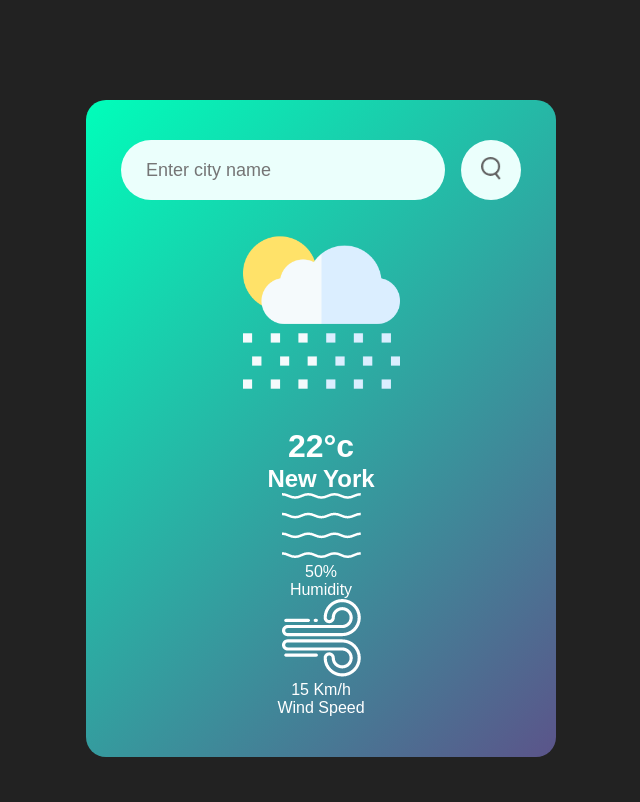
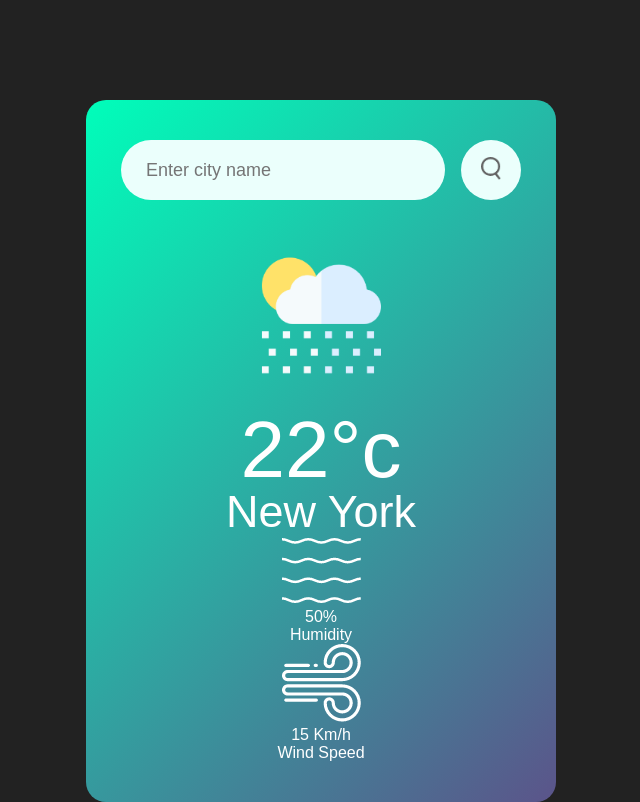
Before and after one commit to fmfahath/weatherApp, a plain HTML site: page index.html in a window 1280 px wide. Shown: the whole page, without its empty margins (319-959 px from the left). Drawn offline with Linux system fonts and the light colour scheme; files whose address does not match are found by name.

Commit message:
card/weather/weather-icon,h1,h2 : css

```diff
--- a/css/style.css
+++ b/css/style.css
@@ -52,3 +52,19 @@ body{
 .search button img{
     width: 20px;
 }
+
+.weather-icon{
+    width: 170px;
+    margin-top: 30px;
+}
+
+.weather h1{
+    font-size: 80px;
+    font-weight: 500;
+}
+
+.weather h2{
+    font-size: 45px;
+    font-weight: 500;
+    margin-top: -10PX;
+}
```
